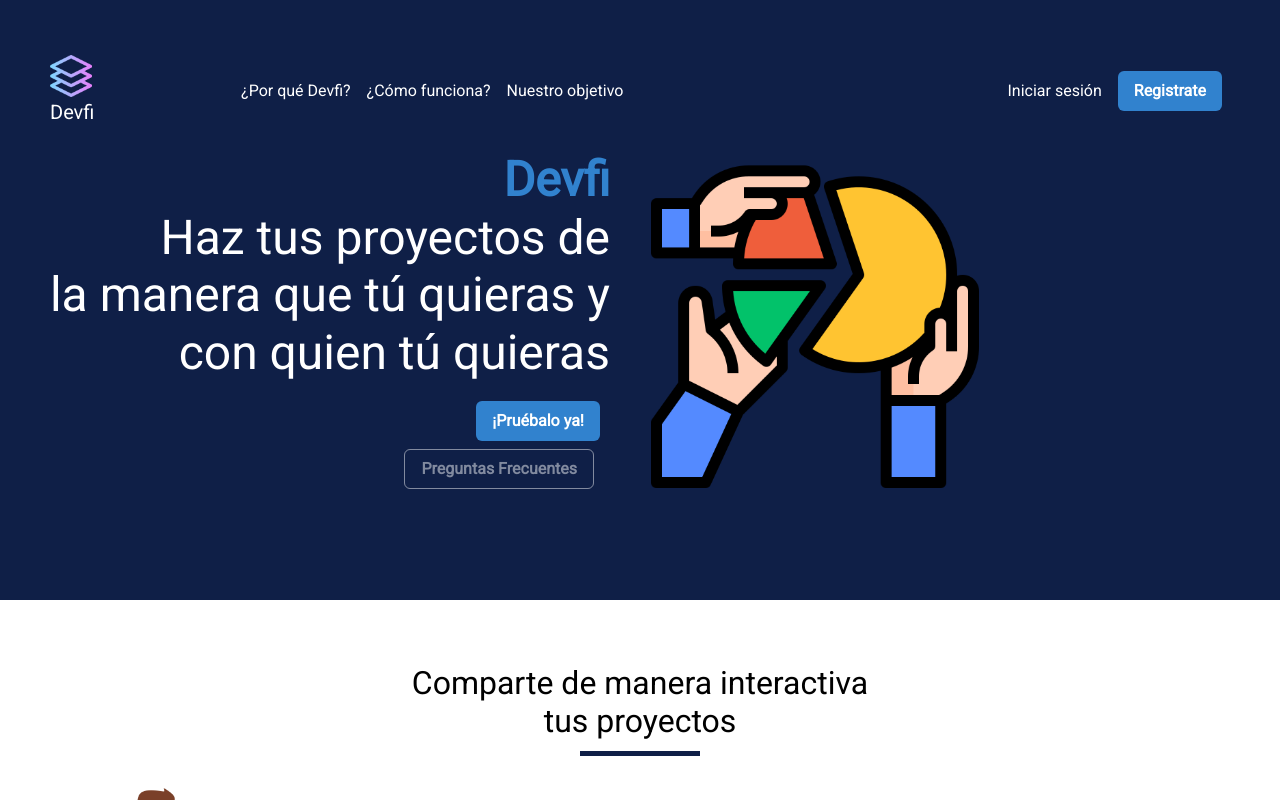
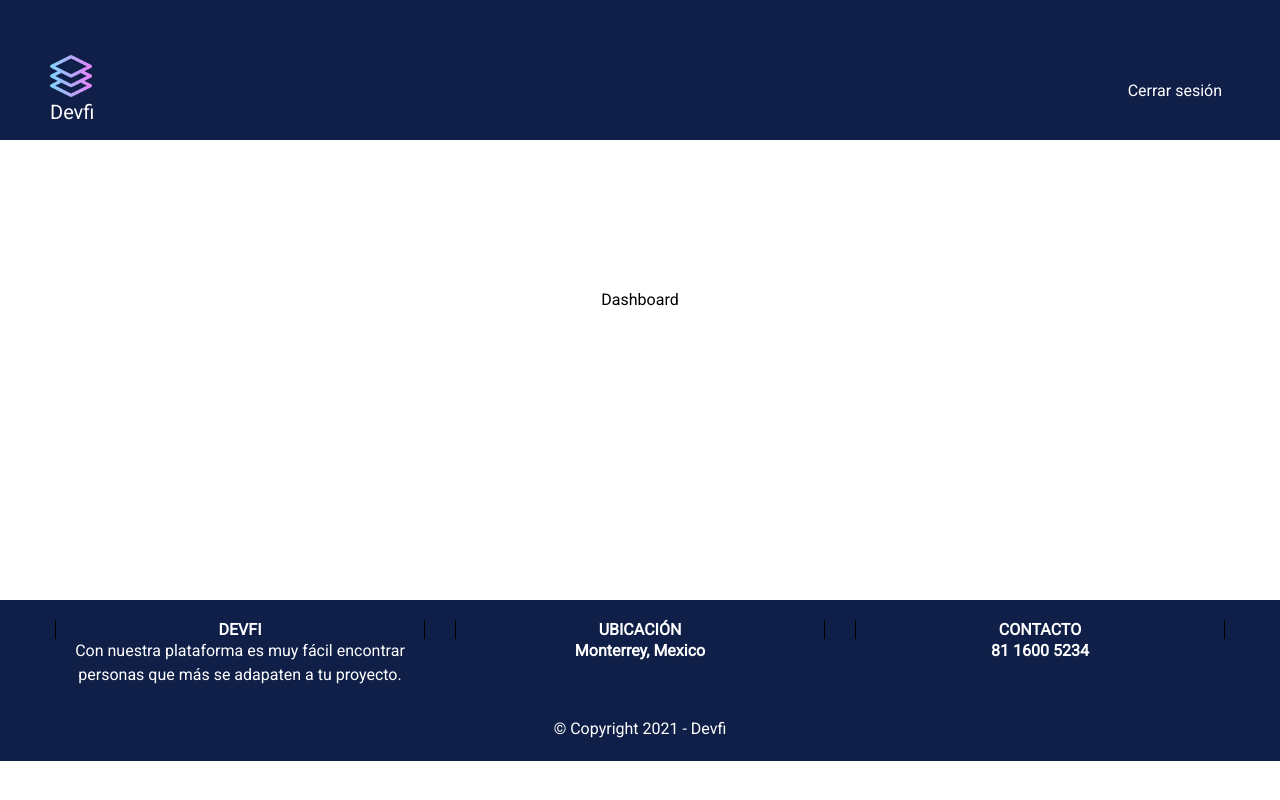
Before and after one commit to PatricioSaldivar/devfi-web, a React (Create React App) app in the folder devfi/: page / in a window 1280 px wide. Built offline with nearby package versions, Linux system fonts and the light colour scheme; sample sign-in values are in the browser's storage.

Commit message:
Fixed routes

```diff
--- a/devfi/src/App.tsx
+++ b/devfi/src/App.tsx
@@ -33,15 +33,15 @@ export default function App() {
             <Route path="/register">
               <Register />
             </Route>
-            <Route path="/dashboard">
-              <Dashboard />
-            </Route>
-            <Route path="/">
-              <Landing
+            <Route path="/landing">
+            <Landing
                 shareRef={shareRef}
                 collabRef={collabRef}
                 objectRef={objectRef}
               />
+            </Route>
+            <Route path="/">
+              <Dashboard />
             </Route>
           </Switch>
         </div>
--- a/devfi/src/views/Dashboard.tsx
+++ b/devfi/src/views/Dashboard.tsx
@@ -28,7 +28,12 @@ const Container = styled.div`
 const Login = () => {
   let history = useHistory();
 
-  useEffect(() => {}, []);
+  useEffect(() => {
+    if (!localStorage.getItem("accessToken")) {
+      history.push("/landing");
+      console.log("No access token");
+    }
+  }, []);
 
   return (
     <Container>
--- a/devfi/src/views/Landing.tsx
+++ b/devfi/src/views/Landing.tsx
@@ -5,6 +5,7 @@ import Saas1 from "../img/saas1.png";
 import Saas3 from "../img/saas3.png";
 import HeaderComponent from "./components/HeaderComponent";
 import { RefObject, useRef } from "react";
+import { useHistory } from "react-router-dom";
 /**
  * Styled components definitions
  */
@@ -90,6 +91,8 @@ interface LandingProps {
 }
 
 const Landing = (props: LandingProps) => {
+
+  let history = useHistory();
   return (
     <div>
       <div
@@ -142,7 +145,7 @@ const Landing = (props: LandingProps) => {
             Comparte tus proyectos en la plataforma para que los usuarios puedan
             interactuar con tus publicaciones y contactarse contigo.
           </ProductDesctiption>
-          <Button colorScheme="blue" size="md" variant="outline">
+          <Button colorScheme="blue" size="md" variant="outline" onClick={() => history.push("/register")} >
             ¡Pruébalo ya!
           </Button>
         </CustomColContainer>
@@ -168,7 +171,7 @@ const Landing = (props: LandingProps) => {
             Visualiza los diferentes proyectos publicados en Devfi para poder
             ver las diversas oportunidades donde puedas colaborar
           </ProductDesctiption>
-          <Button colorScheme="blue" size="md" variant="outline">
+          <Button colorScheme="blue" size="md" variant="outline" onClick={() => history.push("/register")}>
             ¡Pruébalo ya!
           </Button>
         </CustomColContainer>
--- a/devfi/src/views/components/HeaderComponent.tsx
+++ b/devfi/src/views/components/HeaderComponent.tsx
@@ -3,6 +3,7 @@ import { Row, Col } from "react-bootstrap";
 import { Button } from "@chakra-ui/react";
 import Collaborate from "../../img/collaborate.png";
 import { Navbar, Nav } from "react-bootstrap";
+import { useHistory } from "react-router-dom";
 
 const Container = styled.div`
   position: relative;
@@ -30,6 +31,7 @@ const Title = styled.h1`
 `;
 
 const HeaderComponent = () => {
+  let history = useHistory();
   return (
     <div style={{ position: "relative" }}>
       <Container>
@@ -64,6 +66,7 @@ const HeaderComponent = () => {
                 colorScheme="blue"
                 size="md"
                 style={{ marginRight: "10px" }}
+                onClick={() => history.push("/register")}
               >
                 ¡Pruébalo ya!
               </Button>
--- a/devfi/src/views/components/NavbarComponent.tsx
+++ b/devfi/src/views/components/NavbarComponent.tsx
@@ -29,6 +29,9 @@ const NavbarComponent = (props: NavbarProps) => {
       });
     }
   };
+  const signOut = () => {
+    localStorage.removeItem("accessToken")
+  }
   const gotoCollab = () => {
     if (props.collabRef.current) {
       props.collabRef.current.scrollIntoView({
@@ -64,6 +67,8 @@ const NavbarComponent = (props: NavbarProps) => {
         <MenuWrapper>
           <Navbar.Toggle aria-controls="responsive-navbar-nav" />
         </MenuWrapper>
+        {
+          !localStorage.getItem("accessToken") &&
         <Navbar.Collapse className="justify-content-center">
           <Nav className="justify-content-end navbar-right">
             <Nav.Link
@@ -95,7 +100,10 @@ const NavbarComponent = (props: NavbarProps) => {
             </Nav.Link>
           </Nav>
         </Navbar.Collapse>
+        }
         <Navbar.Collapse className="justify-content-end">
+        {
+          !localStorage.getItem("accessToken") &&
           <Nav className="justify-content-end navbar-right">
             <Nav.Link
               style={{
@@ -116,6 +124,24 @@ const NavbarComponent = (props: NavbarProps) => {
               </Button>
             </Nav.Link>
           </Nav>
+        }
+
+        {
+          localStorage.getItem("accessToken") &&
+          <Nav className="justify-content-end navbar-right">
+            <Nav.Link
+              style={{
+                color: "white",
+                alignSelf: "center",
+              }}
+              onClick={signOut}
+              href="/"
+            >
+              Cerrar sesión
+            </Nav.Link>
+          </Nav>
+        }
+
         </Navbar.Collapse>
       </Navbar>
     </div>
```
